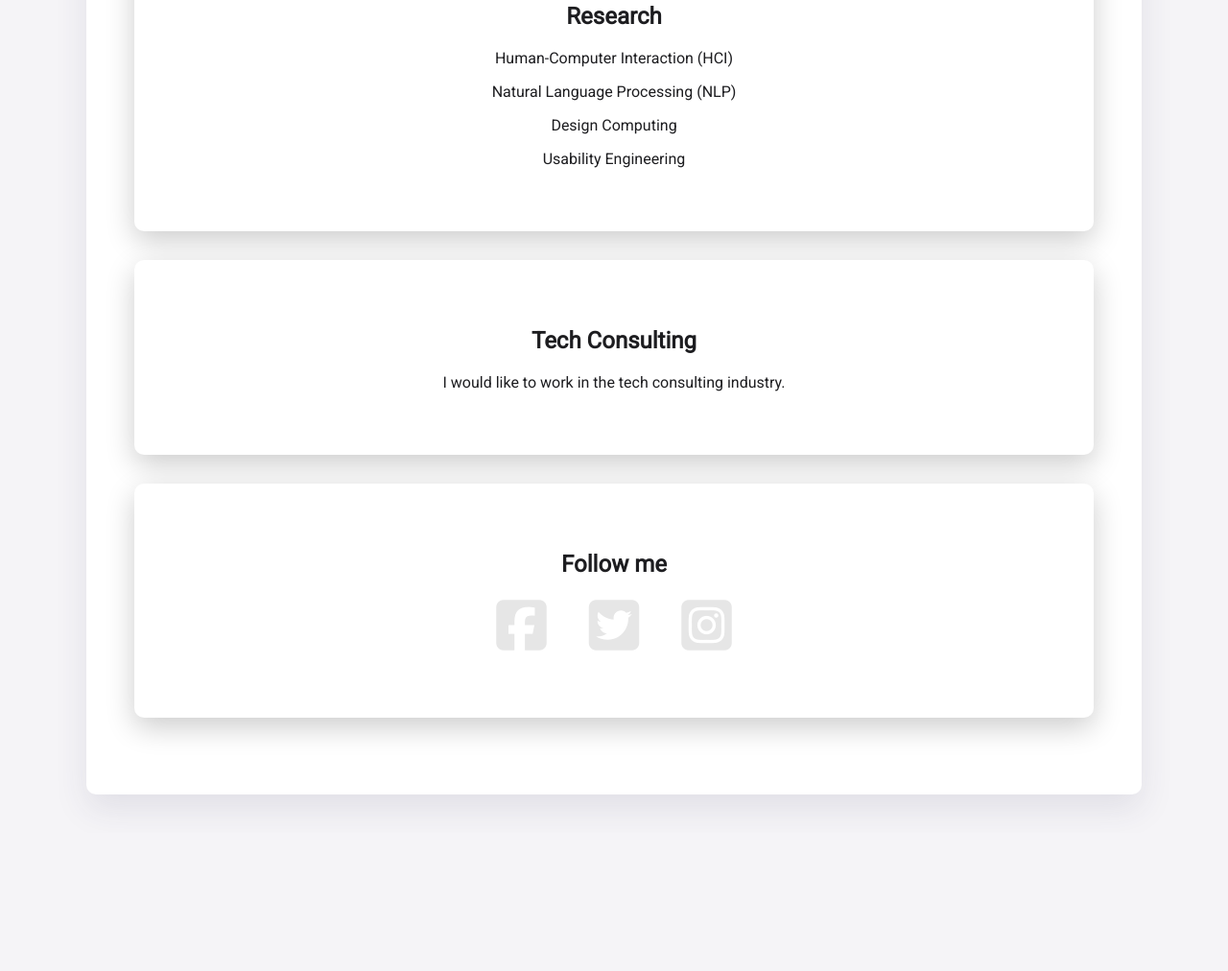
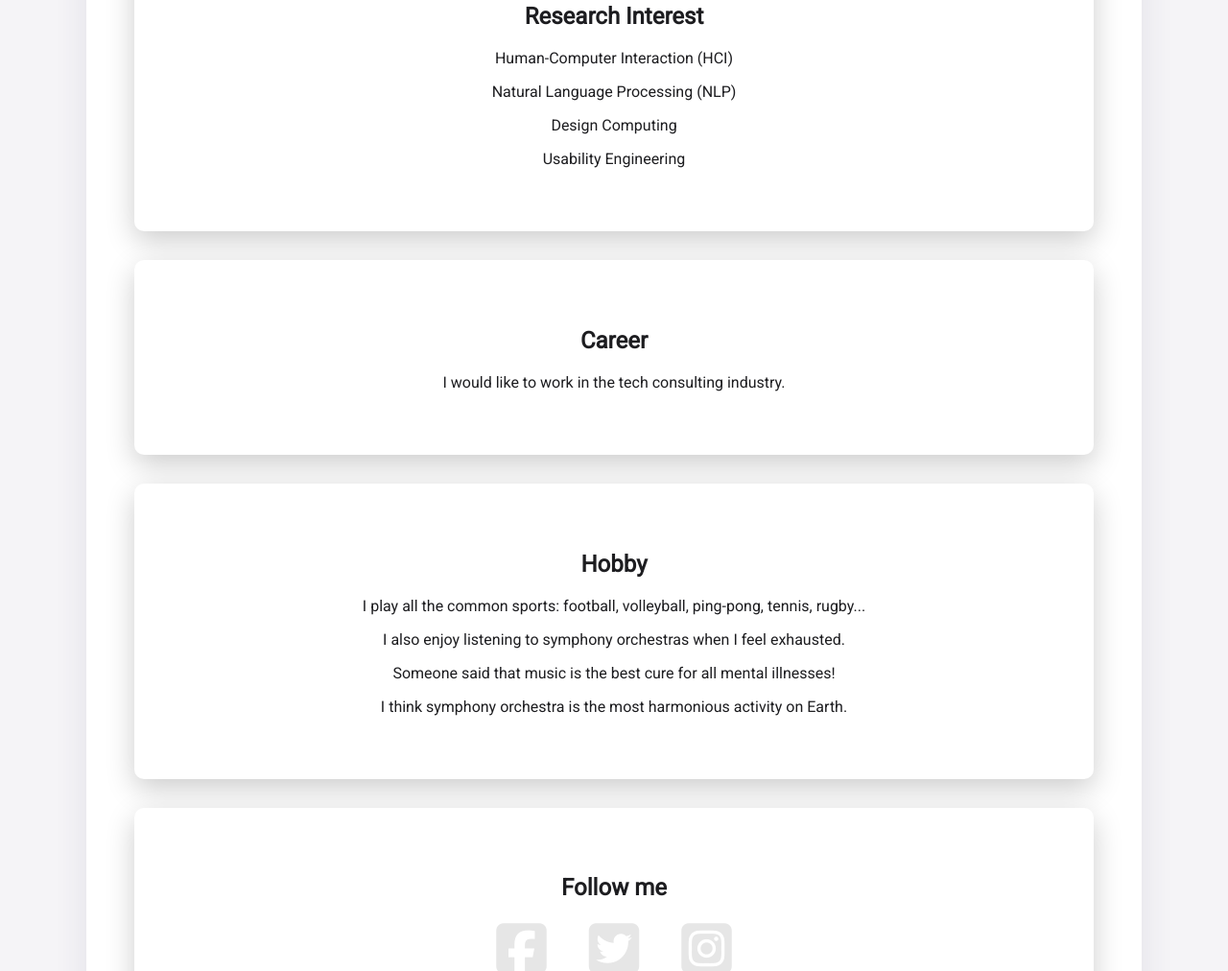
Before and after one commit to owenchanghao/chang-le-wagon, a plain HTML site: page index.html in a window 1280 px wide. Shown: the part 859-1871 px from the top of the page at 96% size. Before the commit the page ends 1727 px from the top, so only its background shows below. Drawn offline with Linux system fonts and the light colour scheme.

Commit message:
Update index.html

```diff
--- a/index.html
+++ b/index.html
@@ -39,7 +39,7 @@
 			</div>
 
 			<div class="card-white">
-				<h2>Research</h2>
+				<h2>Research Interest</h2>
 				<p>
 					Human-Computer Interaction (HCI)
 				</p>
@@ -55,9 +55,25 @@
 			</div>
 
 			<div class="card-white">
-				<h2>Tech Consulting</h2>
+				<h2>Career</h2>
 				<p>
 					I would like to work in the tech consulting industry.
+				</p>
+			</div>
+
+			<div class="card-white">
+				<h2>Hobby</h2>
+				<p>
+					I play all the common sports: football, volleyball, ping-pong, tennis, rugby...
+				</p>
+				<p>
+					I also enjoy listening to symphony orchestras when I feel exhausted.
+				</p>
+				<p>
+					Someone said that music is the best cure for all mental illnesses!
+				</p>
+				<p>
+					I think symphony orchestra is the most harmonious activity on Earth.
 				</p>
 			</div>
 
```
